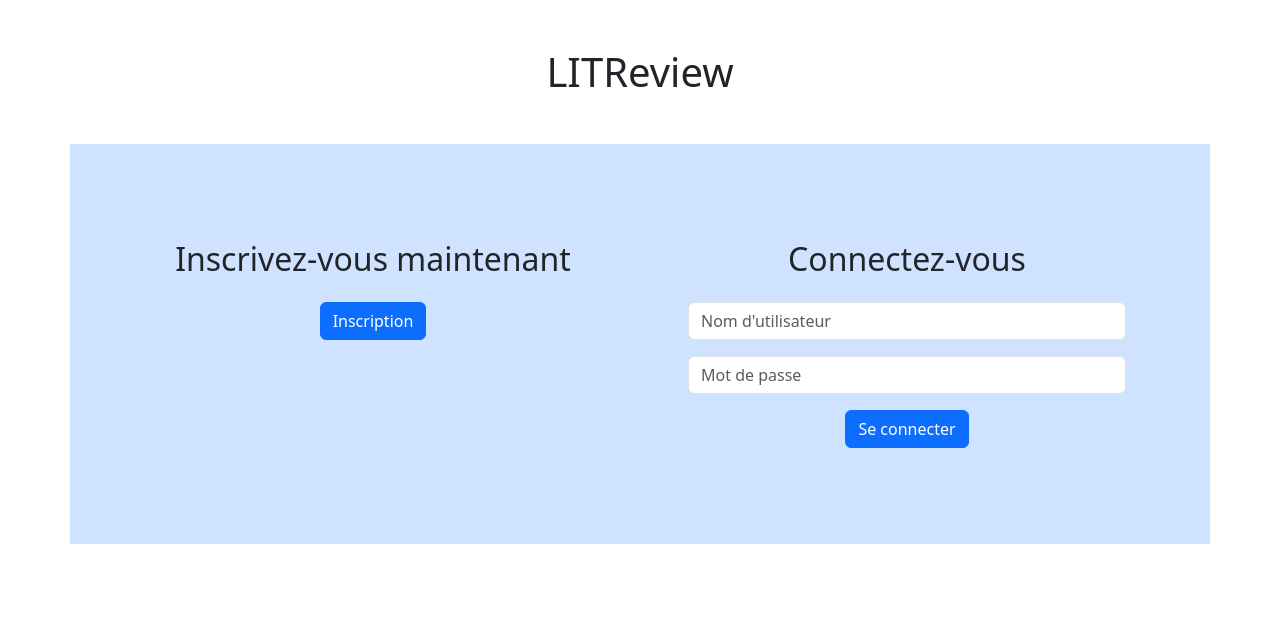
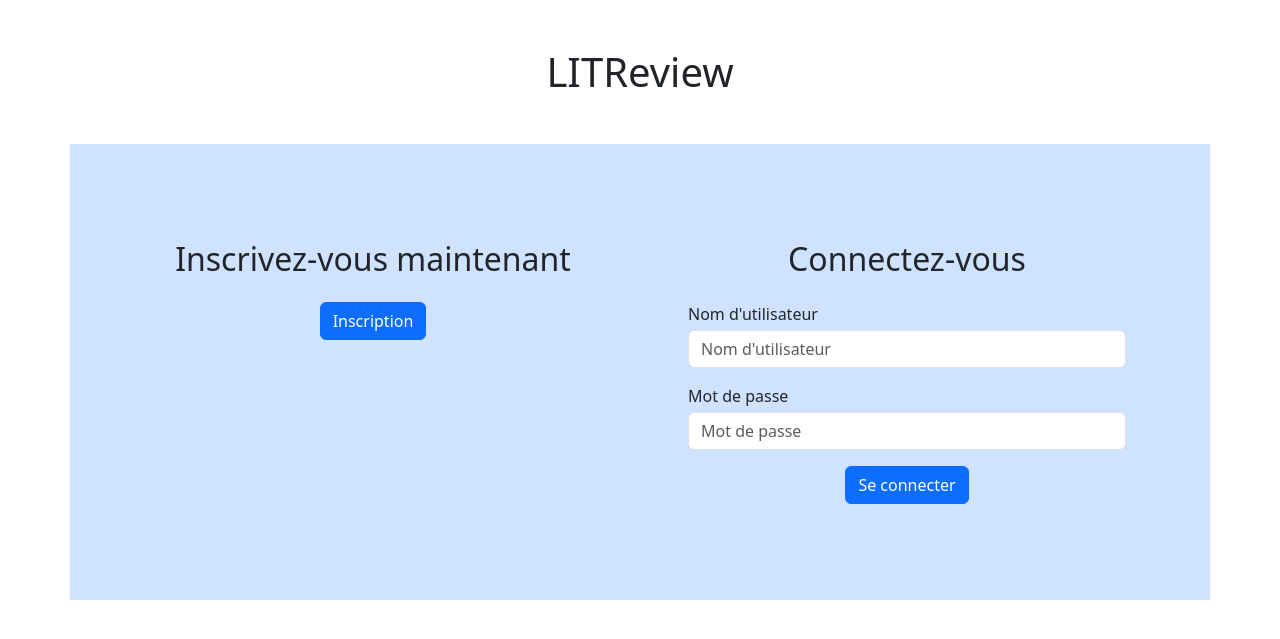
Before and after one commit to charlesm-git/LitRevu_Django_App, a Django app: page / in a window 1280 px wide. Shown: the top 639 px of the page. Run offline with Django 5.2, Linux system fonts and the light colour scheme; tables that the repository leaves empty hold one stand-in row (values such as "Sample post").

Commit message:
Modifications to fit the WCAG requirements

```diff
--- a/djangoproj/authentication/forms.py
+++ b/djangoproj/authentication/forms.py
@@ -6,17 +6,17 @@ from django.contrib.auth.forms import UserCreationForm
 class LoginForm(forms.Form):
     username = forms.CharField(
         max_length=63,
-        label="",
+        label="Nom d'utilisateur",
         widget=forms.TextInput(
             attrs={"placeholder": "Nom d'utilisateur", "class": "form-control"}
         ),
     )
     password = forms.CharField(
         max_length=63,
+        label="Mot de passe",
         widget=forms.PasswordInput(
             attrs={"placeholder": "Mot de passe", "class": "form-control"}
         ),
-        label="",
     )
 
 
@@ -27,7 +27,7 @@ class SignupForm(UserCreationForm):
 
     def __init__(self, *args, **kwargs):
         super().__init__(*args, **kwargs)
-        self.fields["username"].label = ""
+        self.fields["username"].label = "Nom d'utilisateur"
         self.fields["username"].help_text = ""
         self.fields["username"].widget.attrs[
             "placeholder"
@@ -35,15 +35,18 @@ class SignupForm(UserCreationForm):
         self.fields["username"].widget.attrs["class"] = "form-control"
         self.fields["username"].error_messages[
             "unique"
-        ] = "This username is already taken."
+        ] = "Ce nom d'utilisateur est déjà utilisé."
 
-        self.fields["password1"].label = ""
-        # self.fields["password1"].help_text = ""
+        self.fields["password1"].label = "Mot de passe"
+        self.fields["password1"].help_text = (
+            "- Votre mot de passe doit contenir au moins 8 caractères."
+        )
         self.fields["password1"].widget.attrs["placeholder"] = "Mot de passe"
         self.fields["password1"].widget.attrs["class"] = "form-control"
+        self.fields["password1"].widget.attrs["aria-describedby"] = ""
 
-        self.fields["password2"].label = ""
-        # self.fields["password2"].help_text = ""
+        self.fields["password2"].label = "Confirmation de mot de passe"
+        self.fields["password2"].help_text = ""
         self.fields["password2"].widget.attrs[
             "placeholder"
         ] = "Confirmer le mot de passe"
--- a/djangoproj/authentication/templates/authentication/index.html
+++ b/djangoproj/authentication/templates/authentication/index.html
@@ -13,7 +13,14 @@
         <div class="col-6 p-5">
             <h2 class="h2 mb-4">Connectez-vous</h2>
             <form method="post">
-                {{ form.as_p }}
+                <div class="text-start">
+                    <label for="id_username" class="mb-1 ">{{ form.username.label }}</label>
+                    {{ form.username }}
+                </div>
+                <div class="text-start">
+                    <label for="id_password" class="mt-3 mb-1">{{ form.password.label }}</label>
+                    {{ form.password }}
+                </div>
                 {% csrf_token %}
                 <p class="text-danger text-start">{{ message }}</p>
                 <button type="submit" class="btn btn-primary">Se connecter</button>
--- a/djangoproj/authentication/templates/authentication/signup.html
+++ b/djangoproj/authentication/templates/authentication/signup.html
@@ -17,14 +17,18 @@
             <form method="post" class="w-100">
                 {% csrf_token %}
                 <div class="mb-3">
+                    <label for="id_username" class="">Nom d'utilisateur</label>
                     {{ form.username }}
                     <p class="">{{ form.username.errors }}</p>
                 </div>
                 <div class="mb-3">
+                    <label for="id_password1">{{ form.password1.label }}</label>
                     {{ form.password1 }}
                     <p class="">{{ form.password1.errors }}</p>
+                    <span id="id_password1_helptext">{{ form.password1.help_text }}</span>
                 </div>
                 <div class="mb-3">
+                    <label for="id_password2" class="">Confirmer le mot de passe</label>
                     {{ form.password2 }}
                     <p class="">{{ form.password2.errors }}</p>
                 </div>
--- a/djangoproj/blog/templates/blog/partials/ticket_form_snippet.html
+++ b/djangoproj/blog/templates/blog/partials/ticket_form_snippet.html
@@ -1,10 +1,10 @@
 {% csrf_token %}
-<label for="title">Titre</label>
+<label for="id_title">{{ ticket_form.titre.label }}</label>
 <p class="mb-4"> {{ ticket_form.title }} </p>
 <p class="mb-4"> {{ ticket_form.title.errors }} </p>
-<label for="description">Description</label>
+<label for="id_description">{{ ticket_form.description.label }}</label>
 <p class="mb-4"> {{ ticket_form.description }} </p>
-<label for="image">Image</label>
+<label for="id_image">{{ ticket_form.image.label }}</label>
 <p class="mb-4"> {{ ticket_form.image }} </p>
 {% if submit_button %}
 <div class="d-flex justify-content-end">
--- a/djangoproj/blog/templates/blog/partials/ticket_snippet.html
+++ b/djangoproj/blog/templates/blog/partials/ticket_snippet.html
@@ -8,6 +8,6 @@
 <p>{{ ticket.description }}</p>
 {% if ticket.image %}
 <div class="text-center">
-    <img src="{{ ticket.image.url }}" alt="">
+    <img src="{{ ticket.image.url }}" alt="Image de couverture pour {{ ticket.title }}">
 </div>
 {% endif %}
--- a/djangoproj/blog/templates/blog/review_create_update_from_ticket.html
+++ b/djangoproj/blog/templates/blog/review_create_update_from_ticket.html
@@ -19,7 +19,7 @@
         <div class="container post-display">
             {% include 'blog/partials/ticket_snippet.html' with ticket=ticket %}
         </div>
-        <h4 class="h4 mb-3">Votre critique :</h4>
+        <h5 class="h4 mb-3">Votre critique :</h5>
         <div class="container post-display">
             <form method="post" enctype="multipart/form-data">
                 {% include 'blog/partials/review_form_snippet.html' with review_form=review_form %}
--- a/djangoproj/templates/base.html
+++ b/djangoproj/templates/base.html
@@ -1,7 +1,7 @@
 {% load static %}
 
 <!DOCTYPE html>
-<html lang="fr">
+<html lang="fr-fr">
 
 <head>
         <title>LITRevu {% block title %}{% endblock %}</title>
```
Also changed, not shown: djangoproj/blog/templates/blog/partials/review_form_snippet.html (+12 -8 lines), djangoproj/db.sqlite3, 2 other files.
